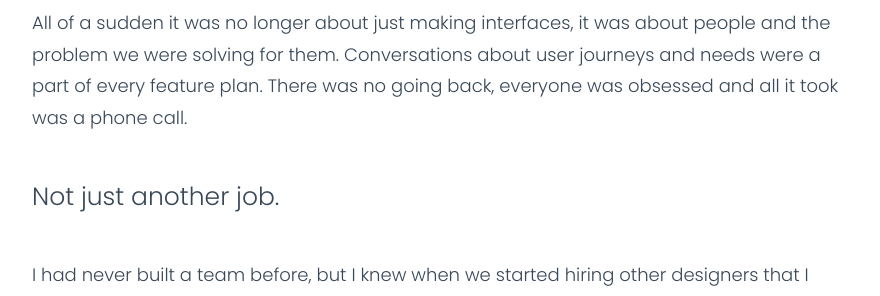
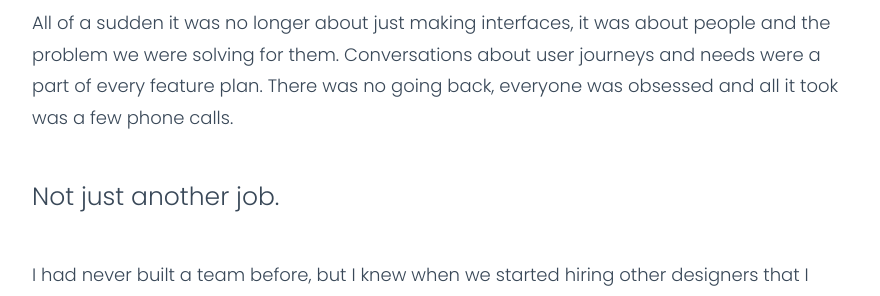
Before and after one commit to sgd/sgd.github.io, a Jekyll site: the page built from design-culture.html, in a window 1280 px wide and 900 px high, scrolled down 3056 px. Shown: the part 250-546 px from the top of the window, without its empty margins (198-1078 px from the left). Built offline with Jekyll 4.4.1, drawn with Linux system fonts in a browser that asks for light colours; some of the changed text lies outside the part shown.

Commit message:
Small text changes

```diff
--- a/design-culture.html
+++ b/design-culture.html
@@ -68,7 +68,7 @@
       This was all extremely important feedback for the team and we would get around to fixing most it, but the most important outcome for the company at the time was the shift in how design was perceived. Hearing from customers about all these things we had never noticed or overlooked was almost shocking to the team.
     </p>
     <p>
-      All of a sudden it was no longer about just making interfaces, it was about people and the problem we were solving for them. Conversations about user journeys and needs were a part of every feature plan. There was no going back, everyone was obsessed and all it took was a phone call.
+      All of a sudden it was no longer about just making interfaces, it was about people and the problem we were solving for them. Conversations about user journeys and needs were a part of every feature plan. There was no going back, everyone was obsessed and all it took was a few phone calls.
     </p>
 
     <!-- Second Story -->
```
Also changed, not shown: other parts of design-culture.html (+3 -3 lines).
